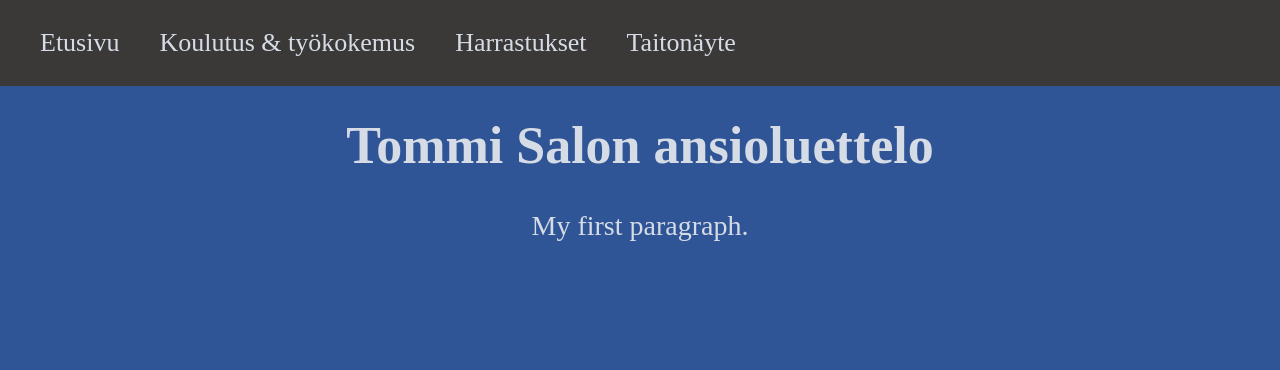
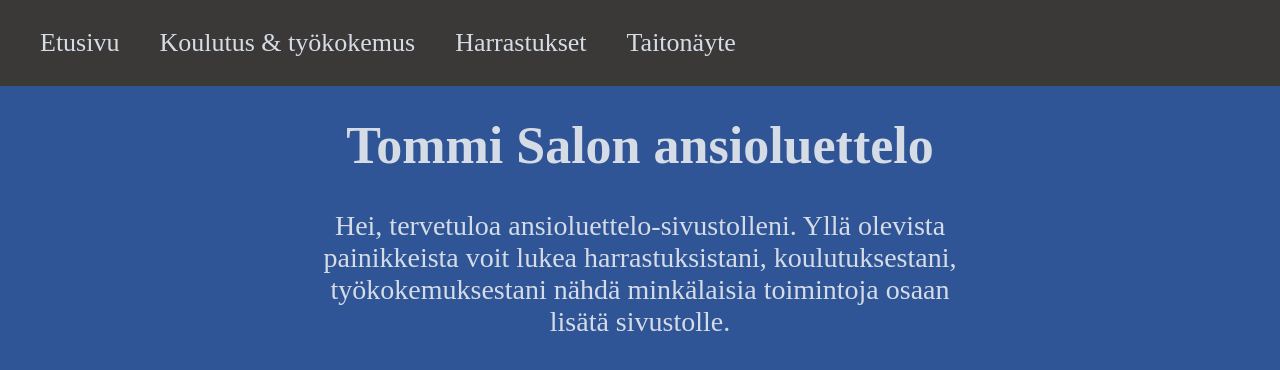
Before and after one commit to TommiSalo02/TommiSalo02.github.io, a plain HTML site: page index.html in a window 1280 px wide. Drawn offline with Linux system fonts and the light colour scheme.

Commit message:
leipatekstitesti

```diff
--- a/index.html
+++ b/index.html
@@ -19,7 +19,13 @@
   </ul>
 
   <h1>Tommi Salon ansioluettelo</h1>
-  <p>My first paragraph.</p>
+
+  <div class="leipateksti1">
+    <p>Hei, tervetuloa ansioluettelo-sivustolleni.
+      Yllä olevista painikkeista voit lukea harrastuksistani, koulutuksestani, työkokemuksestani
+       nähdä minkälaisia toimintoja osaan lisätä sivustolle.</p>
+  </div>
+
 
 </body>
 
--- a/tyylit.css
+++ b/tyylit.css
@@ -1,6 +1,6 @@
 body {
     background-color: rgb(47, 85, 151);
-    margin:0 auto;
+    margin: auto;
   }
 
   h1 {
@@ -17,6 +17,11 @@ body {
     font-size: 28px;
     font-family: "Times New Roman", Times, serif;
   }
+
+  .leipateksti1 {
+  margin: auto;
+  max-width: 50%;
+}
 
   ul.topnav {
     list-style-type: none;
```
Also changed, not shown: Uusi tekstiasiakirja.txt.
